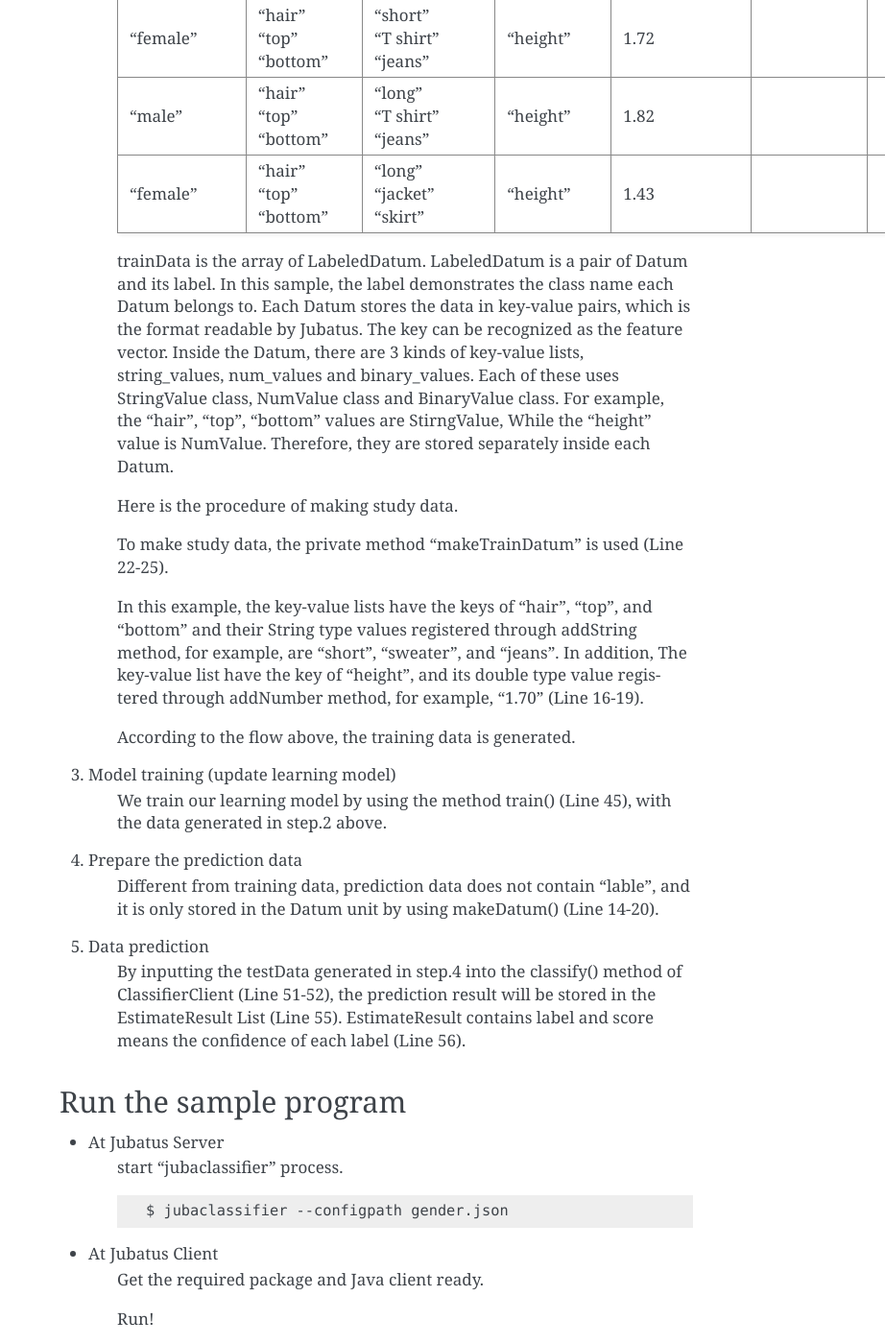
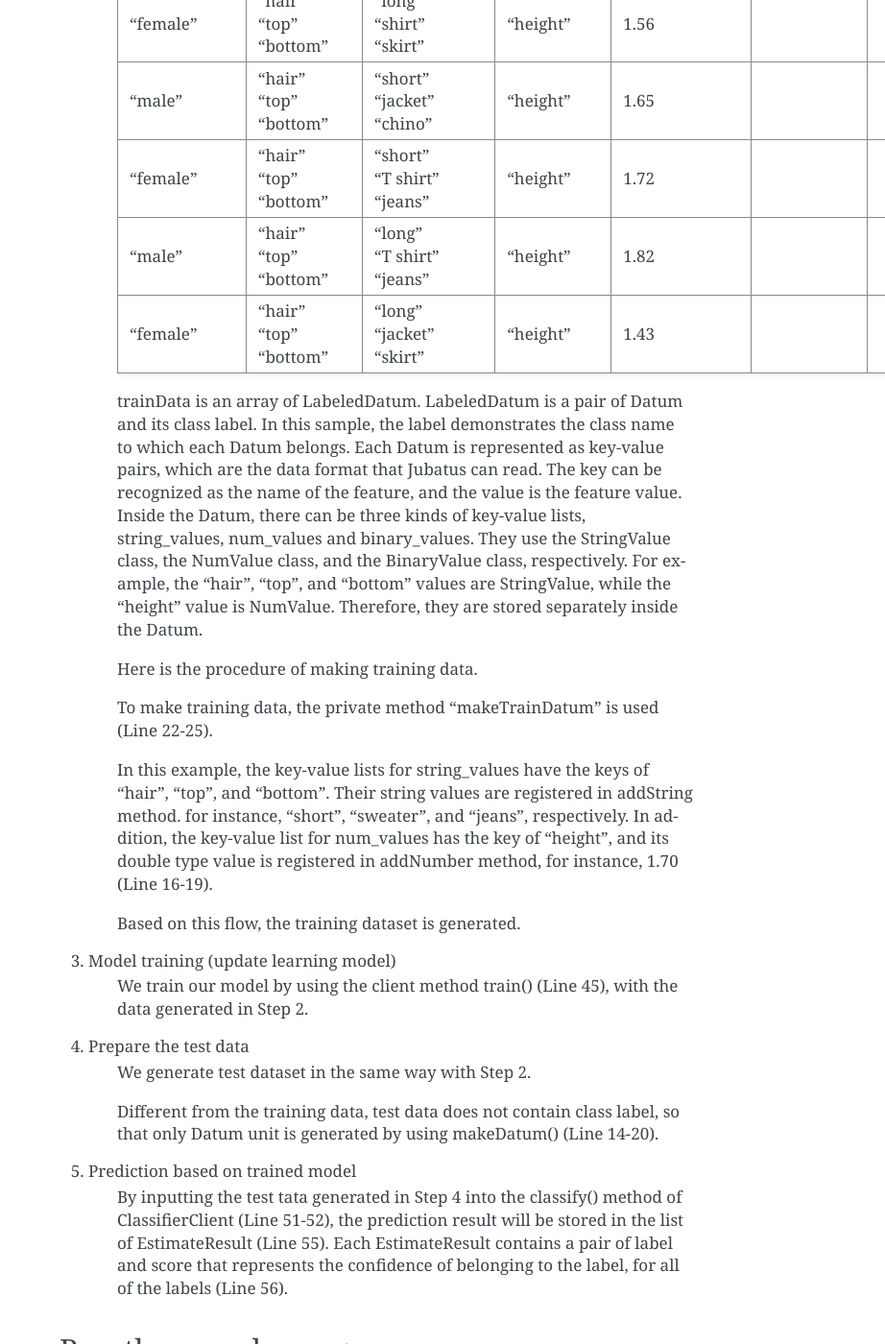
Before and after one commit to jubatus/website, a Sphinx documentation site: the page built from source/en/tutorial/classifier_java.rst, in a window 1280 px wide and 1400 px high, scrolled down 3641 px. Shown: the whole window at 96% size, without its empty margins (358-1280 px from the left). Built offline with Sphinx 7.4.7, drawn with Linux system fonts in a browser that asks for light colours; the version number could not be read and is left out; some of the changed text lies outside the part shown.

Commit message:
Fix tutorial classifier java (en)

```diff
--- a/source/en/tutorial/classifier_java.rst
+++ b/source/en/tutorial/classifier_java.rst
@@ -110,32 +110,41 @@
 
 **gender.json**
 
-The configuration information is given by the JSON unit. Here is the meaning of each JSON filed.
+This JSON file give the configuration information. Here are the meanings of the JSON fields.
 
 * method
-    Specify the algorithm used in Classification. In this example, the AROW (Adaptive Regularization of Weight vectors) is used.
+    Specify the algorithm used in classification. In this example, the AROW (Adaptive Regularization of Weight vectors) algorithm is used.
+    Note that this part is irrelevant to the client methods in the Java code.
 
 * converter
-    Specify the configurations in feature converter. In this sample, we will classify a person into male or female through the features of 'length of hair', 'top clothes', 'bottom clothese' and 'height'. The "string_values" and "num_values" are stored in key-value pairs without using "\*_filter_types" configuration.
+    Specify the configurations in feature converter.
+
+    In this sample, we will classify a person into male or female based on the features of 'length of hair', 'top clothes', 'bottom clothese' and 'height'. The "string_values" and "num_values" are stored in key-value pairs without using "\*_filter_types" configuration.
+    Note that we do not have configuration for"binary_values" since there is no binary feature.
 
 * parameter
-    Specify the parameter that passed to the algorithm. The parameter varies when the method is changed. In this example, the method is specified as 'AROW', with [regularization_weight: 1.0]. In addition, the parameter 'regularization_weight' in different algorithms plays different roles and affects differently, so please pay attention to setting the value of it for each algorithm. When 'regularization_weight' parameter becomes bigger, the learning spead will increase, while the noice will decrease.
+    Specify the parameter that is passed to the algorithm.
+
+    The parameter set varies depending on the selected method. Since we use 'AROW' in this example, we set [regularization_weight: 1.0].
+
+    Note that the parameter 'regularization_weight', which represents sensitivity to model change, plays different roles and affects differently among different algorithms. Pay attention to choose an appopriate value for each algorithm.
+    In general, when the 'regularization_weight' parameter is large. the model fast converges to a better model, while it is also poor at handling noise.
 
 **GenderMain.java**
 
-We explain the learning and prediction processes in this example codes.
+We explain the learning and prediction processes.
 
-First of all, to write the Client program for Classifier, we can use the ClassifierClient class defined in 'us.jubat.classifier'. There are two methods used in this program. The 'train' method for learning process, and the 'classify' method for prediction with the data learnt.
+To write the Client program for Classifier, we can use the ClassifierClient class defined in 'us.jubat.classifier' package. There are two important client methods used in this program, 'train' method for learning process, and 'classify' method for prediction with the trained model.
 
 1. How to connect to Jubatus Server
     Connect to Jubatus Server (Line 32).
 
-    Setting the IP addr, RPC port of Jubatus Server, the unique name for task identification in Zookeeper and the value of request timeout.
+    Setting the IP addr, RPC port number of Jubatus Server, the unique name for task identification in Zookeeper, and the request timeout.
 
-2. Prepare the learning data
-    Make a dataset for the data to be learnt (Line 34-43).
+2. Prepare the training data
+    Make a training dataset (Line 34-43).
 
-    The dataset is input into the train() method in ClassifierClient, for the learning process. The figure below shows the structure of the data being leant.
+    The dataset is input into the train() method in ClassifierClient, for the learning process. The figure below shows the structure of the traaining data.
 
     +----------------------------------------------------------------------------------------------------+
     |LabeledDatum[]                                                                                      |
@@ -171,38 +180,38 @@
     |             | | "bottom" | | "skirt"     |            |               |            |               |
     +-------------+------------+---------------+------------+---------------+------------+---------------+
 
-    trainData is the array of LabeledDatum. LabeledDatum is a pair of Datum and its label. In this sample, the label demonstrates the class name each Datum belongs to. Each Datum stores the data in key-value pairs, which is the format readable by Jubatus. The key can be recognized as the feature vector. Inside the Datum, there are 3 kinds of key-value lists, string_values, num_values and binary_values. Each of these uses StringValue class, NumValue class and BinaryValue class. For example, the "hair", "top", "bottom" values are StirngValue, While the "height" value is NumValue. Therefore, they are stored separately inside each Datum.
+    trainData is an array of LabeledDatum. LabeledDatum is a pair of Datum and its class label. In this sample, the label demonstrates the class name to which each Datum belongs. Each Datum is represented as key-value pairs, which are the data format that Jubatus can read. The key can be recognized as the name of the feature, and the value is the feature value. Inside the Datum, there can be three kinds of key-value lists, string_values, num_values and binary_values. They use the StringValue class, the NumValue class, and the BinaryValue class, respectively. For example, the "hair", "top", and "bottom" values are StringValue, while the "height" value is NumValue. Therefore, they are stored separately inside the Datum.
 
-    Here is the procedure of making study data.
+    Here is the procedure of making training data.
 
-    To make study data, the private method "makeTrainDatum" is used (Line 22-25).
+    To make training data, the private method "makeTrainDatum" is used (Line 22-25).
 
-    In this example, the key-value lists have the keys of "hair", "top", and "bottom" and their String type values registered through addString method, for example, are "short", "sweater", and "jeans". In addition, The key-value list have the key of "height", and its double type value registered through addNumber method, for example, "1.70" (Line 16-19).
+    In this example, the key-value lists for string_values have the keys of "hair", "top", and "bottom". Their string values are registered in addString method. for instance, "short", "sweater", and "jeans", respectively. In addition, the key-value list for num_values has the key of "height", and its double type value is registered in addNumber method, for instance, 1.70 (Line 16-19).
 
-    According to the flow above, the training data is generated.
+    Based on this flow, the training dataset is generated.
 
 3. Model training (update learning model)
-    We train our learning model by using the method train() (Line 45), with the data generated in step.2 above.
+    We train our model by using the client method train() (Line 45), with the data generated in Step 2.
 
-4. Prepare the prediction data
-    Different from training data, prediction data does not contain "lable", and it is only stored in the Datum unit by using makeDatum() (Line 14-20).
+4. Prepare the test data
+    We generate test dataset in the same way with Step 2.
 
-5. Data prediction
-    By inputting the testData generated in step.4 into the classify() method of ClassifierClient (Line 51-52), the prediction result will be stored in the EstimateResult List (Line 55). EstimateResult contains label and score means the confidence of each label (Line 56).
+    Different from the training data, test data does not contain class label, so that only Datum unit is generated by using makeDatum() (Line 14-20).
+
+5. Prediction based on trained model
+    By inputting the test tata generated in Step 4 into the classify() method of ClassifierClient (Line 51-52), the prediction result will be stored in the list of EstimateResult (Line 55). Each EstimateResult contains a pair of label and score that represents the confidence of belonging to the label, for all of the labels (Line 56).
 
 
 ------------------------------------
 Run the sample program
 ------------------------------------
 
-* At Jubatus Server
+* For Jubatus Server
     start "jubaclassifier" process.
 
     ::
 
      $ jubaclassifier --configpath gender.json
 
-* At Jubatus Client
-    Get the required package and Java client ready.
-
-    Run!
+* For Jubatus Client
+    Get the required package and Java client ready and run.
```
